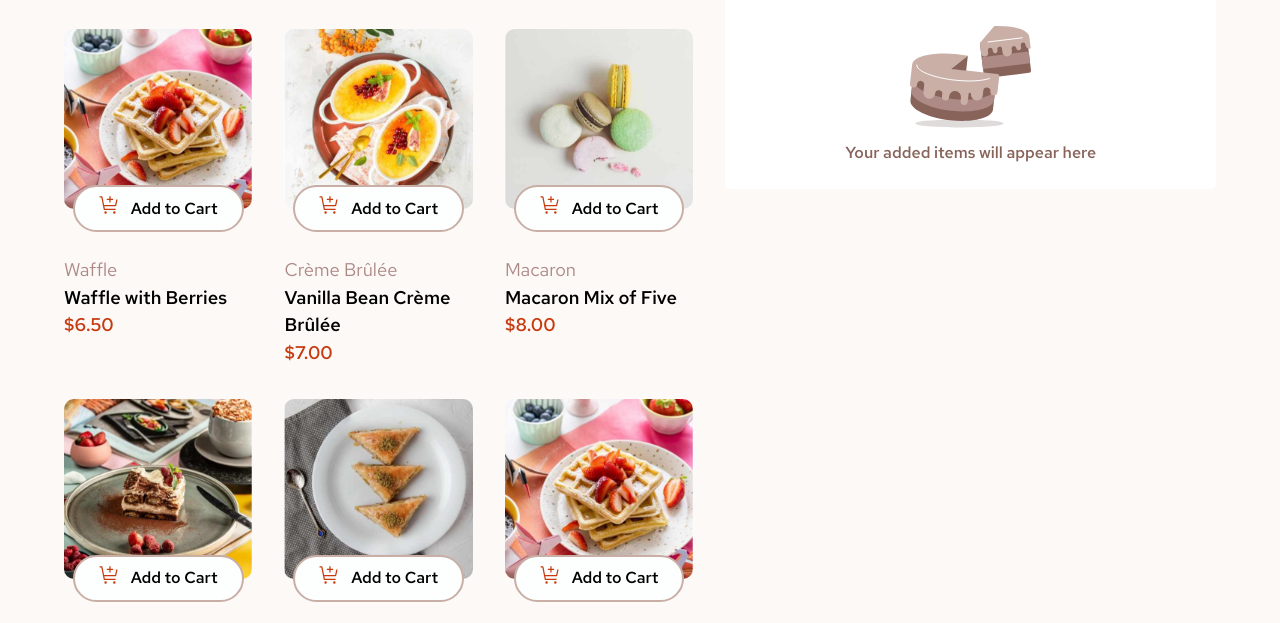
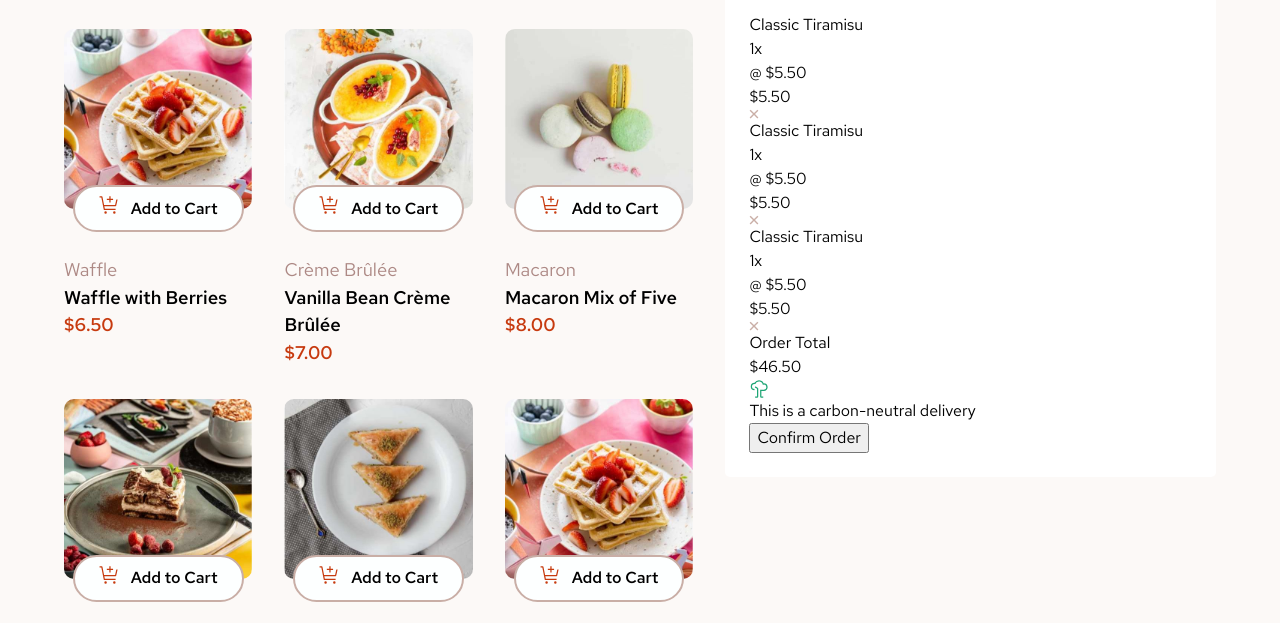
Before and after one commit to geomydas/FEMProductListWithCart, a plain HTML site: page product-list-with-cart-main/index.html in a window 1280 px wide. Shown: the part 127-750 px from the top of the page. Drawn offline with Linux system fonts and the light colour scheme.

Commit message:
feat: Add html markup for cart sidebar

```diff
--- a/product-list-with-cart-main/index.html
+++ b/product-list-with-cart-main/index.html
@@ -35,27 +35,27 @@
     <style>
       @font-face {
         font-display: swap;
-        font-family: "Red Hat Text";
+        font-family: 'Red Hat Text';
         font-style: normal;
         font-weight: 400;
-        src: url("fonts/red-hat-text-v14-latin-regular.woff2") format("woff2");
+        src: url('fonts/red-hat-text-v14-latin-regular.woff2') format('woff2');
       }
       @font-face {
         font-display: swap;
-        font-family: "Red Hat Text";
+        font-family: 'Red Hat Text';
         font-style: normal;
         font-weight: 600;
-        src: url("fonts/red-hat-text-v14-latin-600.woff2") format("woff2");
+        src: url('fonts/red-hat-text-v14-latin-600.woff2') format('woff2');
       }
       @font-face {
         font-display: swap;
-        font-family: "Red Hat Text";
+        font-family: 'Red Hat Text';
         font-style: normal;
         font-weight: 700;
-        src: url("fonts/red-hat-text-v14-latin-700.woff2") format("woff2");
+        src: url('fonts/red-hat-text-v14-latin-700.woff2') format('woff2');
       }
       body {
-        font-family: "Red Hat Text", sans-serif;
+        font-family: 'Red Hat Text', sans-serif;
       }
     </style>
   </head>
@@ -183,11 +183,11 @@
           <p class="hero_paragraph-price">$4.50</p>
         </li>
         <li class="hero_listItem">
-          <picture
-            >
+          <picture>
             <source
               srcset="images/image-brownie-desktop.jpg"
-              media="(min-width: 60rem)" /><source
+              media="(min-width: 60rem)" />
+            <source
               srcset="images/image-brownie-tablet.jpg"
               media="(min-width: 40rem)" />
             <img
@@ -200,11 +200,11 @@
           <p class="hero_paragraph-price">$4.50</p>
         </li>
         <li class="hero_listItem">
-          <picture
-            >
+          <picture>
             <source
               srcset="images/image-panna-cotta-desktop.jpg"
-              media="(min-width: 60rem)" /><source
+              media="(min-width: 60rem)" />
+            <source
               srcset="images/image-panna-cotta-tablet.jpg"
               media="(min-width: 40rem)" />
             <img
@@ -222,13 +222,69 @@
       <h2 class="cart_header">
         Your Cart <span class="card_span-header js-card_span-header">( )</span>
       </h2>
-      <div class="cart_empty-container">
+      <!-- <div class="cart_empty-container">
         <img
           src="images/illustration-empty-cart.svg"
           alt=""
           class="cart_img-empty"
         />
         <p class="cart_paragraph-empty">Your added items will appear here</p>
+      </div> -->
+      <div class="cart__container">
+        <div class="cart__items">
+          <div class="cart__item">
+            <div class="cart__info">
+              <p class="cart__title">Classic Tiramisu</p>
+              <div>
+                <p class="cart__quantity">1x</p>
+                <p class="cart__price">@ $5.50</p>
+                <p class="cart__total">$5.50</p>
+              </div>
+            </div>
+            <a href="#" class="cart__remove" id="removeCart">
+              <img src="/images/icon-remove-item.svg" alt="Remove Icon" />
+            </a>
+          </div>
+          <div class="cart__item">
+            <div class="cart__info">
+              <p class="cart__title">Classic Tiramisu</p>
+              <div>
+                <p class="cart__quantity">1x</p>
+                <p class="cart__price">@ $5.50</p>
+                <p class="cart__total">$5.50</p>
+              </div>
+            </div>
+            <a href="#" class="cart__remove" id="removeCart">
+              <img src="/images/icon-remove-item.svg" alt="Remove Icon" />
+            </a>
+          </div>
+          <div class="cart__item">
+            <div class="cart__info">
+              <p class="cart__title">Classic Tiramisu</p>
+              <div>
+                <p class="cart__quantity">1x</p>
+                <p class="cart__price">@ $5.50</p>
+                <p class="cart__total">$5.50</p>
+              </div>
+            </div>
+            <a href="#" class="cart__remove" id="removeCart">
+              <img src="/images/icon-remove-item.svg" alt="Remove Icon" />
+            </a>
+          </div>
+        </div>
+
+        <div class="cart__totalAmount">
+          <p>Order Total</p>
+          <span>$46.50</span>
+        </div>
+
+        <div class="cart__deliveryInfo">
+          <img src="/images/icon-carbon-neutral.svg" alt="" />
+          <p>
+            This is a <span class="text-bold">carbon-neutral</span> delivery
+          </p>
+        </div>
+        <button type="button" class="btn btn-order">Confirm Order</button>
       </div>
     </section>
   </body>
```
